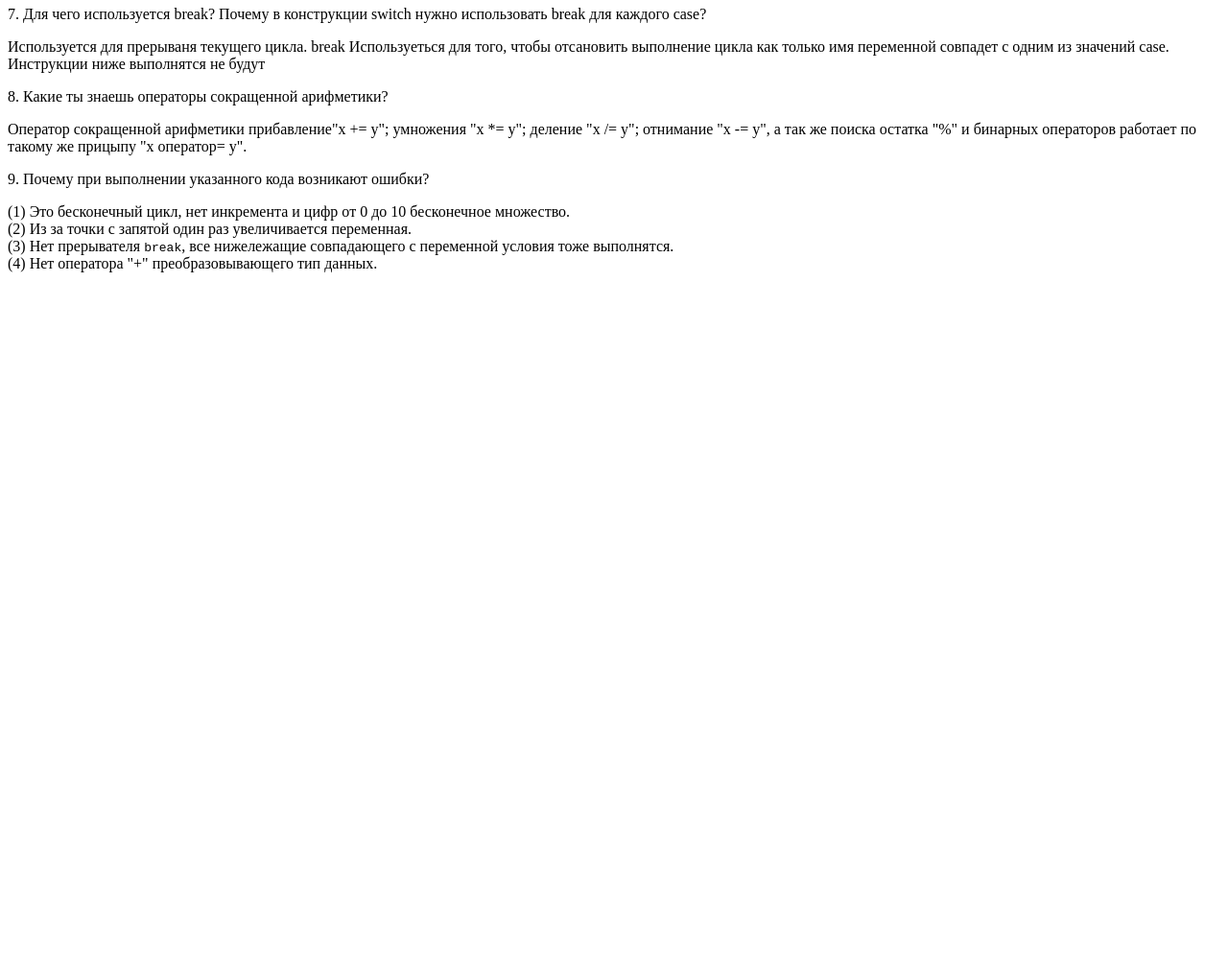
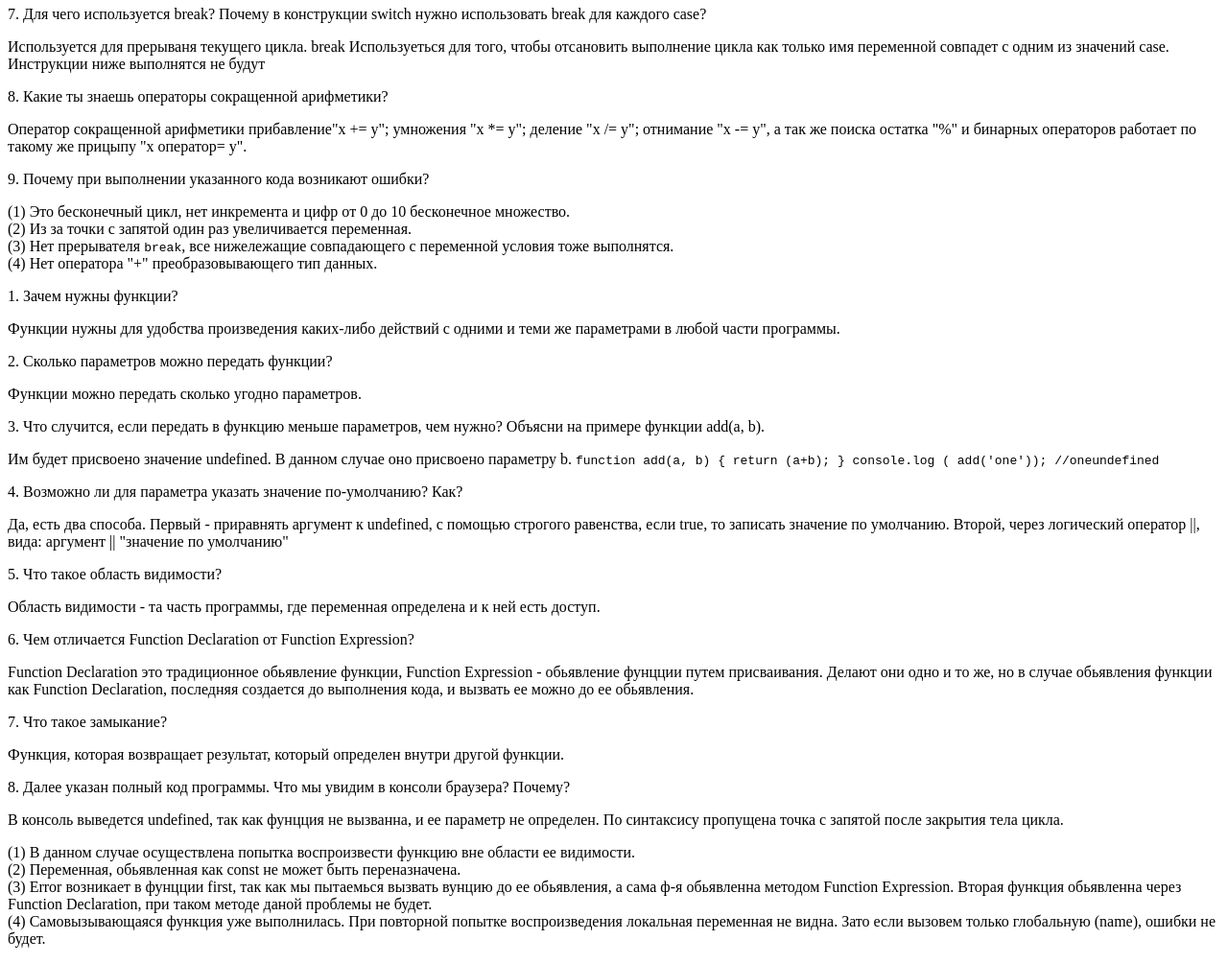
Before and after one commit to Akbalstalker/pasha-e1-006, a website: page app/pages/answers.html in a window 1280 px wide. Shown: the part 2091-3095 px from the top of the page at 96% size. Before the commit the page ends 2391 px from the top, so only its background shows below. Drawn offline with Linux system fonts and the light colour scheme.

Commit message:
Домашка по функциям

```diff
--- a/app/pages/answers.html
+++ b/app/pages/answers.html
@@ -134,5 +134,50 @@
 		(3) Нет прерывателя <code>break</code>, все нижележащие совпадающего с переменной условия тоже выполнятся.<br>
 		(4) Нет оператора "+" преобразовывающего тип данных.<br>
 	</p>
+
+	<div class="pair functions">
+		<p class="question">1. Зачем нужны функции?</p>
+		<p class="answer">Функции нужны для удобства произведения каких-либо действий с одними и теми же параметрами в любой части программы.</p>
+	</div>
+	<div class="pair functions">
+		<p class="question">2. Сколько параметров можно передать функции?</p>
+		<p class="answer">Функции можно передать сколько угодно параметров.</p>
+	</div>
+	<div class="pair functions">
+		<p class="question">3. Что случится, если передать в функцию меньше параметров, чем нужно? Объясни на примере функции add(a, b).</p>
+		<p class="answer">Им будет присвоено значение undefined. В данном случае оно присвоено параметру b.
+			<code>function add(a, b) {
+ 			return (a+b);
+			}
+			console.log ( add('оne')); //оneundefined</code>
+		</p>
+	</div>
+	<div class="pair functions">
+		<p class="question">4. Возможно ли для параметра указать значение по-умолчанию? Как?</p>
+		<p class="answer">Да, есть два способа. Первый - приравнять аргумент к undefined, с помощью строгого равенства, если true, то записать значение по умолчанию. Второй, через логический оператор ||, вида: аргумент || "значение по умолчанию"</p>
+	</div>
+	<div class="pair functions">
+		<p class="question">5. Что такое область видимости?</p>
+		<p class="answer">Область видимости - та часть программы, где переменная определена и к ней есть доступ.</p>
+	</div>
+	<div class="pair functions">
+		<p class="question">6. Чем отличается Function Declaration от Function Expression?</p>
+		<p class="answer">Function Declaration это традиционное обьявление функции, Function Expression - обьявление фунцции путем присваивания. Делают они одно и то же, но в случае обьявления функции как Function Declaration, последняя создается до выполнения кода, и вызвать ее можно до ее обьявления. </p>
+	</div>
+	<div class="pair functions">
+		<p class="question">7. Что такое замыкание?</p>
+		<p class="answer">Функция, которая возвращает результат, который определен внутри другой функции.</p>
+	</div>
+	<div class="pair functions">
+		<p class="question">8. Далее указан полный код программы. Что мы увидим в консоли браузера? Почему?</p>
+		<p class="answer">В консоль выведется undefined, так как фунцция не вызванна, и ее параметр не определен. По синтаксису пропущена точка с запятой после закрытия тела цикла.</p>
+	</div>
+		<p class="answer">
+		(1) В данном случае осуществлена попытка воспроизвести функцию вне области ее видимости.<br>
+		(2) Переменная, обьявленная как const не может быть переназначена.<br>
+		(3) Error возникает в фунцции first, так как мы пытаемься вызвать вунцию до ее обьявления, а сама ф-я обьявленна методом Function Expression. Вторая функция обьявленна через Function Declaration, при таком методе даной проблемы не будет. <br>
+		(4) Самовызывающаяся функция уже выполнилась. При повторной попытке воспроизведения локальная переменная не видна. Зато если вызовем только глобальную (name), ошибки не будет.
+		</p>
+
 </body>
 </html>
```
Also changed, not shown: app/pages/function.js (added, +58 -0 lines).
